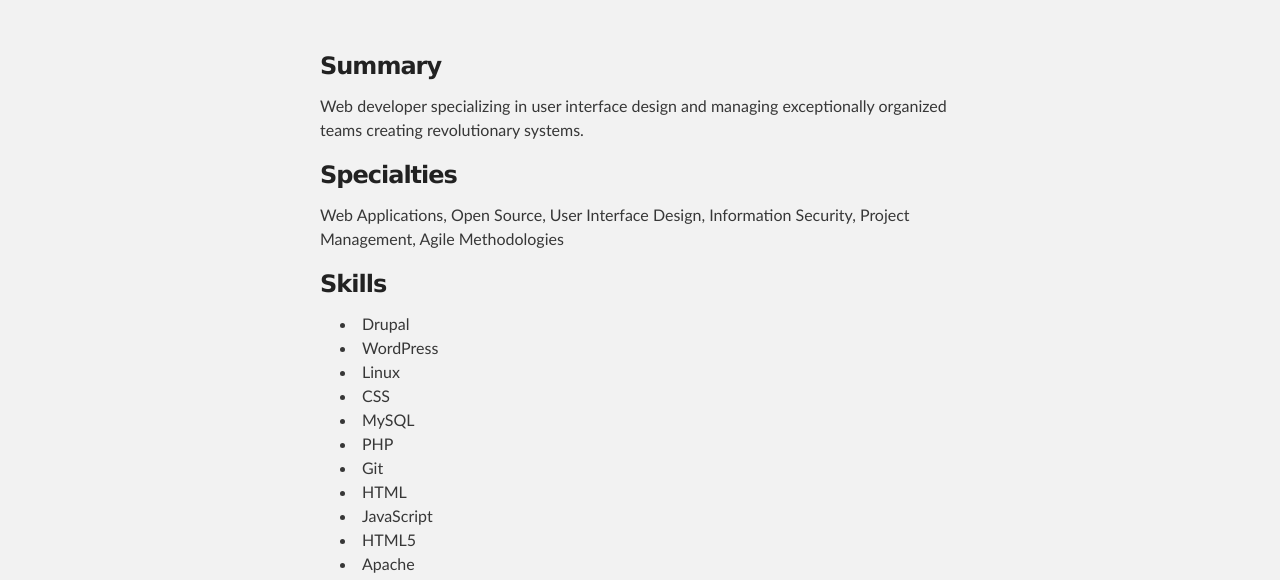
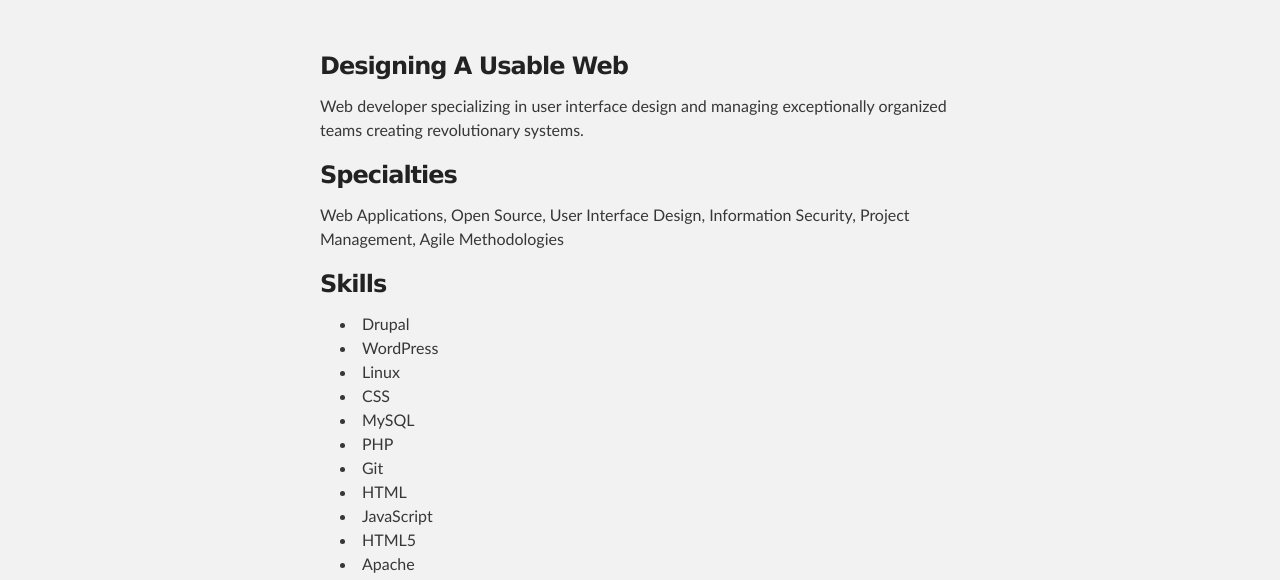
Before and after one commit to suzannealdrich/suzannealdrich.github.io, a plain HTML site: page index.html in a window 1280 px wide. Shown: the part 212-792 px from the top of the page. Drawn offline with Linux system fonts and the light colour scheme.

Commit message:
Update header text

```diff
--- a/index.html
+++ b/index.html
@@ -28,7 +28,7 @@
     <div id="main_content_wrap" class="outer">
       <section id="main_content" class="inner">
         <h3>
-<a name="summary" class="anchor" href="#summary"><span class="octicon octicon-link"></span></a>Summary</h3>
+<a name="summary" class="anchor" href="#summary"><span class="octicon octicon-link"></span></a>Designing A Usable Web</h3>
 
 <p>Web developer specializing in user interface design and managing exceptionally organized teams creating revolutionary systems.</p>
 
```
